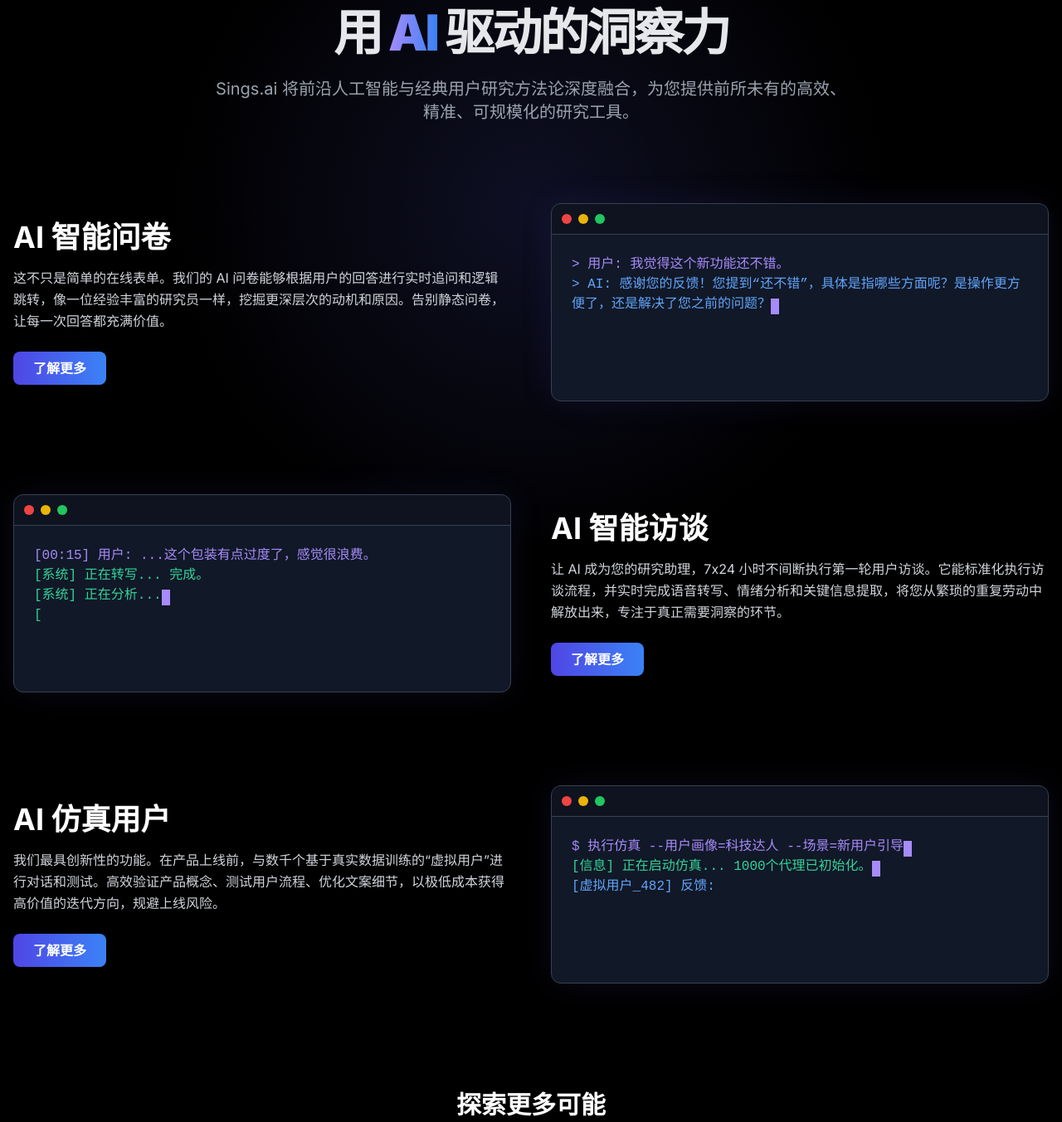
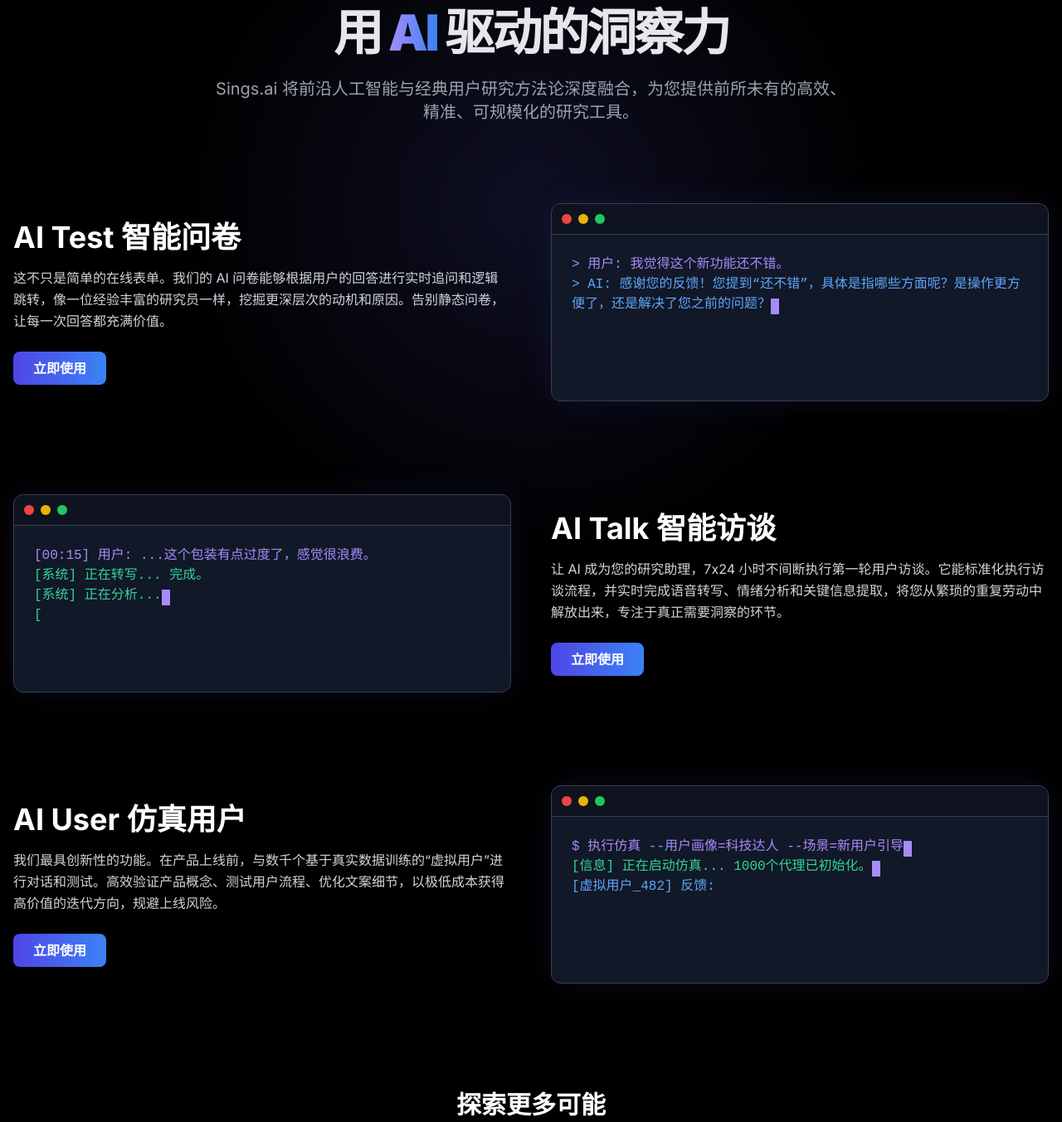
Before and after one commit to jiangchangsheng2022/sings.ai, a plain HTML site: page product/index.html in a window 1280 px wide. Shown: the part 151-1504 px from the top of the page at 83% size. Drawn offline with nearby package versions, Linux system fonts and the light colour scheme.

Commit message:
Update index.html

```diff
--- a/product/index.html
+++ b/product/index.html
@@ -162,11 +162,11 @@
         <!-- 2. 核心产品介绍 -->
         <div class="space-y-20 md:space-y-28">
 
-            <!-- 特性 1: AI 智能问卷 -->
+            <!-- 特性 1: AI Test 智能问卷 -->
             <section class="flex flex-col md:flex-row items-center gap-8 md:gap-12">
                 <div class="md:w-1/2 text-center md:text-left">
                     <h2 class="text-3xl md:text-4xl font-bold text-white mb-4">
-                        <span class="zh">AI 智能问卷</span><span class="en">AI Smart Questionnaire</span>
+                        <span class="zh">AI Test 智能问卷</span><span class="en">AI Test Smart Questionnaire</span>
                     </h2>
                     <p class="text-gray-300 leading-relaxed">
                         <span class="zh">这不只是简单的在线表单。我们的 AI 问卷能够根据用户的回答进行实时追问和逻辑跳转，像一位经验丰富的研究员一样，挖掘更深层次的动机和原因。告别静态问卷，让每一次回答都充满价值。</span>
@@ -174,7 +174,7 @@
                     </p>
                     <div class="mt-6">
                         <a href="#" class="gradient-button text-white font-semibold py-2 px-6 rounded-lg inline-block">
-                            <span class="zh">了解更多</span><span class="en">Learn More</span>
+                            <span class="zh">立即使用</span><span class="en">Use Now</span>
                         </a>
                     </div>
                 </div>
@@ -188,11 +188,11 @@
                 </div>
             </section>
 
-            <!-- 特性 2: AI 智能访谈 -->
+            <!-- 特性 2: AI Talk 智能访谈 -->
             <section class="flex flex-col md:flex-row-reverse items-center gap-8 md:gap-12">
                 <div class="md:w-1/2 text-center md:text-left">
                     <h2 class="text-3xl md:text-4xl font-bold text-white mb-4">
-                        <span class="zh">AI 智能访谈</span><span class="en">AI Smart Interview</span>
+                        <span class="zh">AI Talk 智能访谈</span><span class="en">AI Talk Smart Interview</span>
                     </h2>
                     <p class="text-gray-300 leading-relaxed">
                         <span class="zh">让 AI 成为您的研究助理，7x24 小时不间断执行第一轮用户访谈。它能标准化执行访谈流程，并实时完成语音转写、情绪分析和关键信息提取，将您从繁琐的重复劳动中解放出来，专注于真正需要洞察的环节。</span>
@@ -200,7 +200,7 @@
                     </p>
                     <div class="mt-6">
                         <a href="#" class="gradient-button text-white font-semibold py-2 px-6 rounded-lg inline-block">
-                            <span class="zh">了解更多</span><span class="en">Learn More</span>
+                            <span class="zh">立即使用</span><span class="en">Use Now</span>
                         </a>
                     </div>
                 </div>
@@ -214,11 +214,11 @@
                 </div>
             </section>
 
-            <!-- 特性 3: AI 仿真用户 -->
+            <!-- 特性 3: AI User 仿真用户 -->
             <section class="flex flex-col md:flex-row items-center gap-8 md:gap-12">
                 <div class="md:w-1/2 text-center md:text-left">
                     <h2 class="text-3xl md:text-4xl font-bold text-white mb-4">
-                        <span class="zh">AI 仿真用户</span><span class="en">AI Simulated User</span>
+                        <span class="zh">AI User 仿真用户</span><span class="en">AI User Simulated User</span>
                     </h2>
                     <p class="text-gray-300 leading-relaxed">
                         <span class="zh">我们最具创新性的功能。在产品上线前，与数千个基于真实数据训练的“虚拟用户”进行对话和测试。高效验证产品概念、测试用户流程、优化文案细节，以极低成本获得高价值的迭代方向，规避上线风险。</span>
@@ -226,7 +226,7 @@
                     </p>
                     <div class="mt-6">
                         <a href="#" class="gradient-button text-white font-semibold py-2 px-6 rounded-lg inline-block">
-                            <span class="zh">了解更多</span><span class="en">Learn More</span>
+                            <span class="zh">立即使用</span><span class="en">Use Now</span>
                         </a>
                     </div>
                 </div>
```
